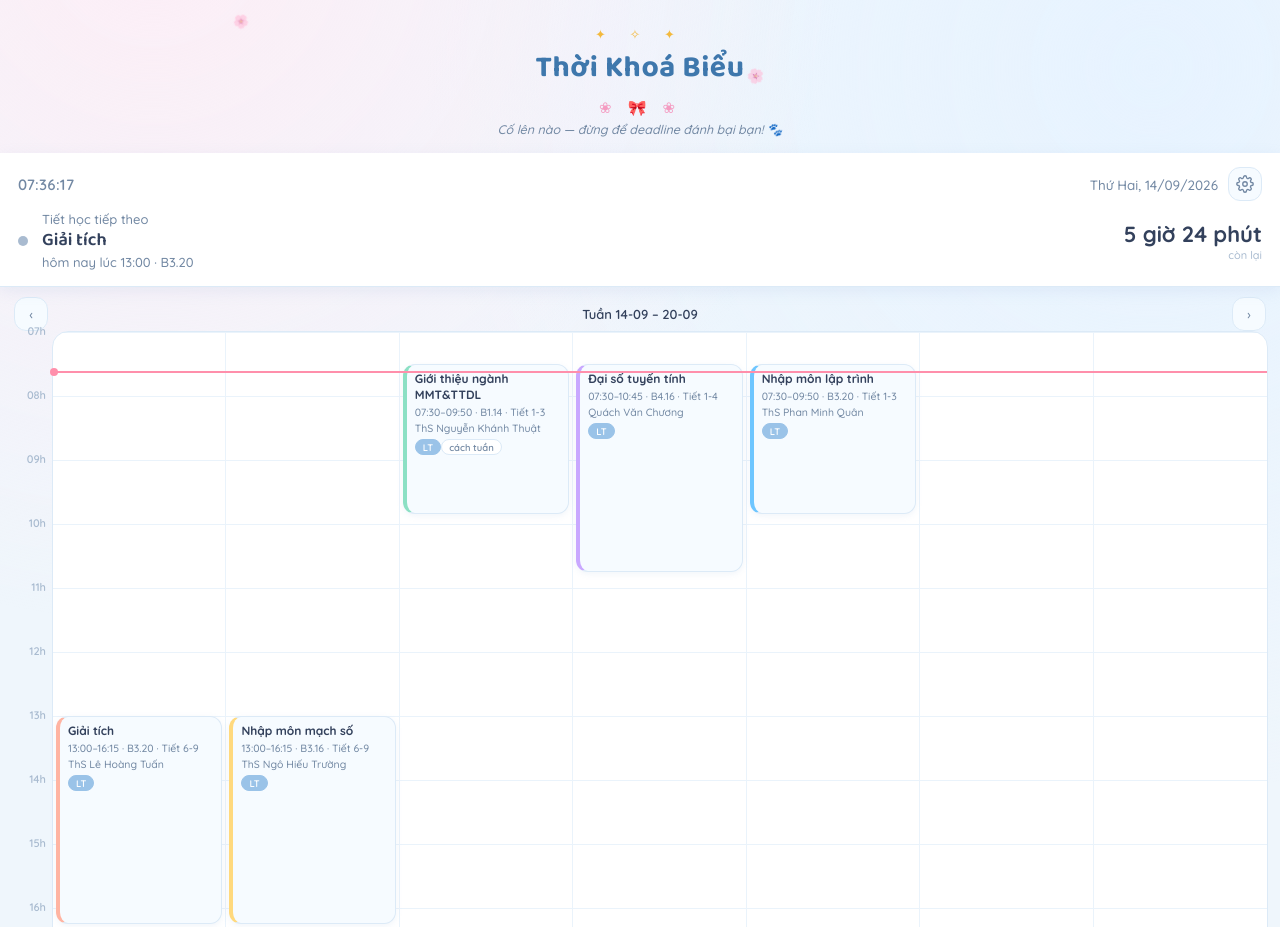
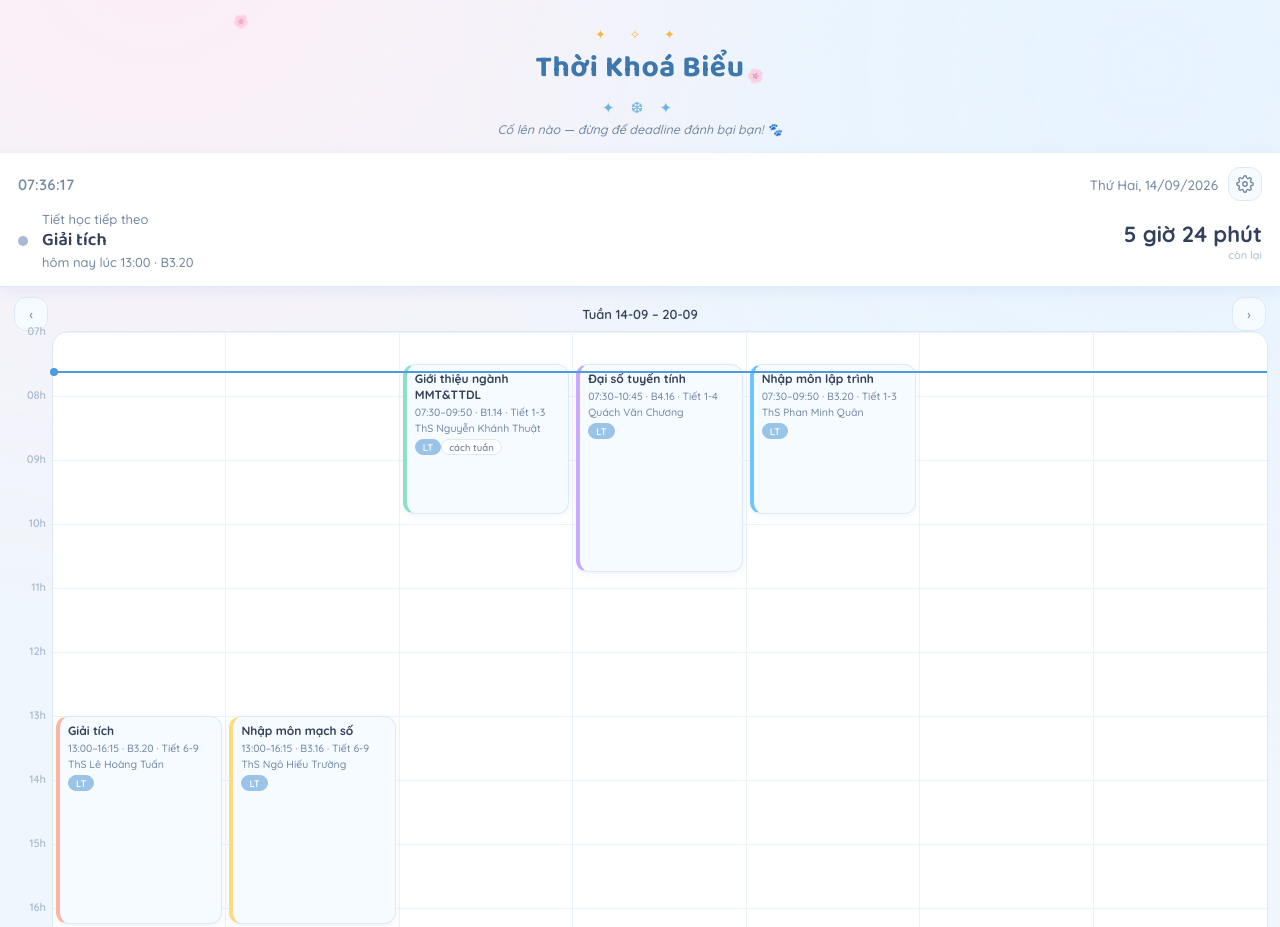
Before and after one commit to younwoy-beep/cander, a website: page index.html in a window 1280 px wide. Shown: the top 927 px of the page. Drawn offline with Linux system fonts and the light colour scheme.

Commit message:
Add files via upload

```diff
--- a/index.html
+++ b/index.html
@@ -29,7 +29,7 @@
 <header class="hero">
   <div class="hero-stars" aria-hidden="true">✦ ✧ ✦</div>
   <h1 class="hero-title">Thời Khoá Biểu</h1>
-  <div class="ribbon-divider" aria-hidden="true">❀ 🎀 ❀</div>
+  <div class="ribbon-divider" aria-hidden="true">✦ ❆ ✦</div>
   <p class="hero-caption">Cố lên nào — đừng để deadline đánh bại bạn! 🐾</p>
 </header>
 
--- a/style.css
+++ b/style.css
@@ -7,11 +7,11 @@
   --ink: #33415C;
   --ink-dim: #7288A3;
   --ink-faint: #A9BBD0;
-  --live: #FF8FAB;
-  --live-soft: rgba(255, 143, 171, 0.22);
-  --live-strong: #F2749A;
+  --live: #4F9BDE;
+  --live-soft: rgba(79, 155, 222, 0.20);
+  --live-strong: #2F6FB0;
   --gold: #F3B93D;
-  --ribbon: #F49BC1;
+  --ribbon: #6FB3E0;
 
   --hour-h: 64px;
   --font-display: "Baloo 2", "Quicksand", system-ui, sans-serif;
@@ -183,9 +183,9 @@ button, input, select {
 }
 
 @keyframes pulse {
-  0%   { box-shadow: 0 0 0 0 rgba(255,143,171,0.55); }
-  70%  { box-shadow: 0 0 0 10px rgba(255,143,171,0); }
-  100% { box-shadow: 0 0 0 0 rgba(255,143,171,0); }
+  0%   { box-shadow: 0 0 0 0 rgba(79,155,222,0.55); }
+  70%  { box-shadow: 0 0 0 10px rgba(79,155,222,0); }
+  100% { box-shadow: 0 0 0 0 rgba(79,155,222,0); }
 }
 
 .status-text { display: flex; flex-direction: column; gap: 2px; min-width: 0; }
--- a/sw.js
+++ b/sw.js
@@ -1,4 +1,4 @@
-const CACHE = "tkb-cache-v4";
+const CACHE = "tkb-cache-v5";
 const ASSETS = [
   "./",
   "./index.html",
```
Also changed, not shown: icon-192.png, icon-512.png.
